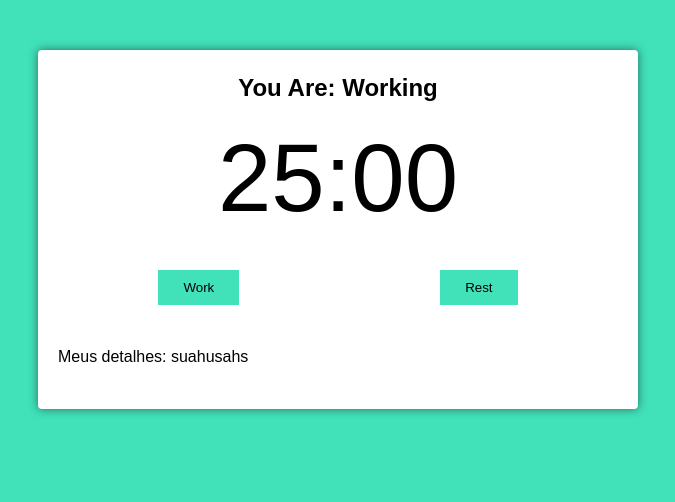
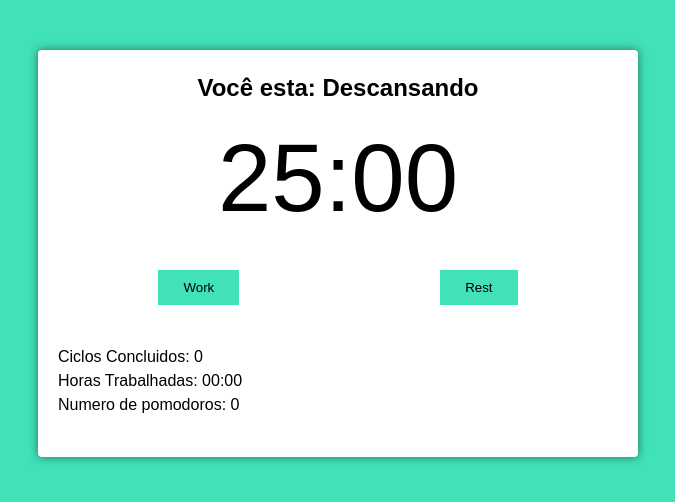
Before and after one commit to Kelvis-fernando/pomodoro-react, a React (Create React App) app: page / in a window 1280 px wide. Shown: the top 502 px of the page, without its empty margins (302-977 px from the left). Built offline with nearby package versions, Linux system fonts and the light colour scheme.

Commit message:
Created the stats for the timer and cycles of pomodoro, and finish the logic of pomodoro

```diff
--- a/src/components/pomodoro-timer.tsx
+++ b/src/components/pomodoro-timer.tsx
@@ -1,5 +1,6 @@
-import React, { useEffect } from 'react';
+import React, { useEffect, useState, useCallback } from 'react';
 import { useInterval } from '../hooks/use-interval';
+import { secondsToTime } from '../utils/seconds-to-time';
 import { Button } from './Button';
 import { Timer } from './Timer';
 
@@ -18,32 +19,35 @@ interface Props {
 }
 
 export function PomodoroTimer(props: Props): JSX.Element {
-  const [mainTime, setMainTime] = React.useState(props.defaultPomodoroTimer);
-  const [timeWorking, setTimeWorking] = React.useState(false);
-  const [working, setWorking] = React.useState(false);
-  const [resting, setResting] = React.useState(false);
-
-  useEffect(() => {
-    if (working) document.body.classList.add('working');
-    if (resting) document.body.classList.remove('working');
-  }, [working]);
+  const [mainTime, setMainTime] = useState(props.defaultPomodoroTimer);
+  const [timeWorking, setTimeWorking] = useState(false);
+  const [working, setWorking] = useState(false);
+  const [resting, setResting] = useState(false);
+  const [cyclesQtdManager, setCyclesQtdManager] = useState(
+    new Array(props.cycles - 1).fill(true),
+  );
+  const [completedCycles, setCompletedCycles] = useState(0);
+  const [fullWorkingTime, setFullWorkingTime] = useState(0);
+  const [numberOfPomodoros, setNumberOfPomodoros] = useState(0);
 
   useInterval(
     () => {
       setMainTime(mainTime - 1);
+      if (working) setFullWorkingTime(fullWorkingTime + 1);
     },
     timeWorking ? 1000 : null,
   );
 
-  const configWork = () => {
+  const configWork = useCallback(() => {
     setTimeWorking(true);
     setWorking(true);
     setResting(false);
     setMainTime(props.defaultPomodoroTimer);
     audioStartWorking.play();
-  };
+  }, [setTimeWorking, setWorking, setResting, setMainTime, audioStartWorking]);
 
-  const configRest = (long: boolean) => {
+  const configRest = useCallback(
+    (long: boolean) => {
       setTimeWorking(true);
       setWorking(false);
       setResting(true);
@@ -54,11 +58,43 @@ export function PomodoroTimer(props: Props): JSX.Element {
       } else {
         setMainTime(props.shortRestTime);
       }
-  };
+    },
+    [setTimeWorking, setWorking, setResting, audioFinishWorking, setMainTime],
+  );
+
+  useEffect(() => {
+    if (working) document.body.classList.add('working');
+    if (resting) document.body.classList.remove('working');
+
+    if (mainTime > 0) return;
+
+    if (working && cyclesQtdManager.length > 0) {
+      configRest(true);
+      cyclesQtdManager.pop();
+    } else if (working && cyclesQtdManager.length <= 0) {
+      configRest(true);
+      setCyclesQtdManager(new Array(props.cycles - 1).fill(true));
+      setCompletedCycles(completedCycles + 1);
+    }
+
+    if (working) setNumberOfPomodoros(numberOfPomodoros + 1);
+    if (resting) configWork();
+  }, [
+    working,
+    resting,
+    mainTime,
+    configRest,
+    configWork,
+    setCyclesQtdManager,
+    setCompletedCycles,
+    setNumberOfPomodoros,
+    props.cycles,
+    completedCycles,
+  ]);
 
   return (
     <div className="pomodoro">
-      <h2>You Are: Working</h2>
+      <h2>Você esta: {working ? 'Trabalhando' : 'Descansando'}</h2>
       <Timer mainTime={mainTime} />
       <div className="controls">
         <Button text="Work" onClick={() => configWork()} />
@@ -76,7 +112,9 @@ export function PomodoroTimer(props: Props): JSX.Element {
       </div>
 
       <div className="details">
-        <p>Meus detalhes: suahusahs</p>
+        <p>Ciclos Concluidos: {completedCycles}</p>
+        <p>Horas Trabalhadas: {secondsToTime(fullWorkingTime)}</p>
+        <p>Numero de pomodoros: {numberOfPomodoros}</p>
       </div>
     </div>
   );
```
Lines whose indentation alone changed are shown as unchanged.
